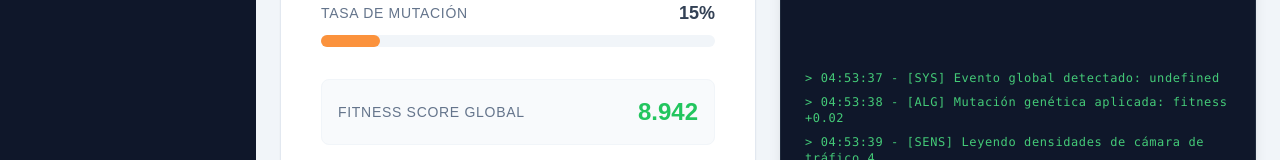
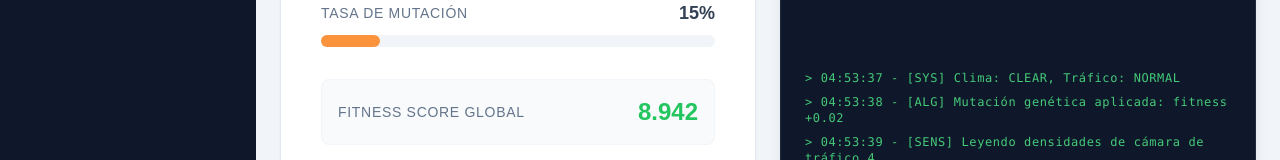
Before and after one commit to Ship-Codex-U/dashboard_smart_flow_gdl, a Next.js app: page /technical in a window 1280 px wide. Shown: the part 537-697 px from the top of the page. Built offline with nearby package versions, Linux system fonts and the light colour scheme.

Commit message:
fix: resolve globalEvent typescript error in technical dashboard

```diff
--- a/src/app/technical/page.tsx
+++ b/src/app/technical/page.tsx
@@ -5,7 +5,7 @@ import { useTrafficSimulation } from '@/services/useTrafficSimulation';
 import { BrainCircuit, Activity, Server, Cpu, Database } from 'lucide-react';
 
 export default function TechnicalDashboard() {
-  const { globalEvent } = useTrafficSimulation();
+  const { weather, traffic } = useTrafficSimulation();
 
   // Simulación de log de telemetría estilo terminal
   const [logs, setLogs] = useState<string[]>([]);
@@ -16,7 +16,7 @@ export default function TechnicalDashboard() {
         '[NET] SYN_ACK de Nodo INT-003 (14ms)',
         '[ALG] Recalculando rutas óptimas (V-1024)...',
         '[DB] Sincronizando estado de intersecciones...',
-        `[SYS] Evento global detectado: ${globalEvent}`,
+        `[SYS] Clima: ${weather}, Tráfico: ${traffic}`,
         '[NET] Pérdida de paquetes 0.01% en Sector 4',
         '[ALG] Mutación genética aplicada: fitness +0.02',
         '[SENS] Leyendo densidades de cámara de tráfico 4',
@@ -31,7 +31,7 @@ export default function TechnicalDashboard() {
     }, 1200);
 
     return () => clearInterval(interval);
-  }, [globalEvent]);
+  }, [weather, traffic]);
 
   return (
     <div className="flex flex-col h-full space-y-6">
```
